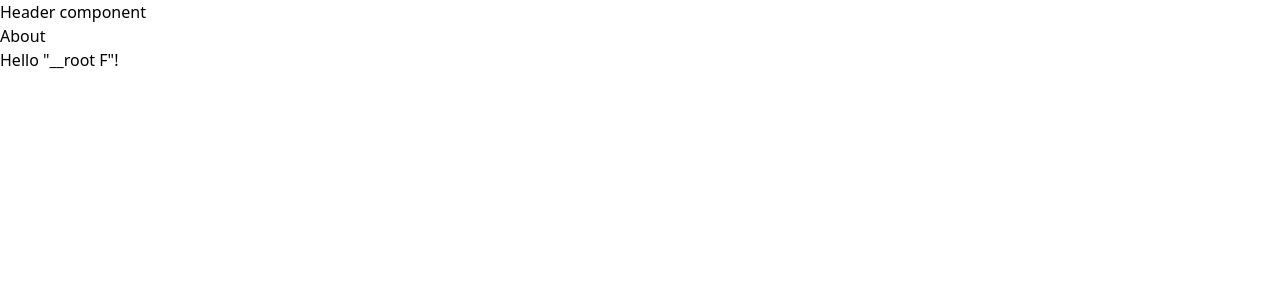
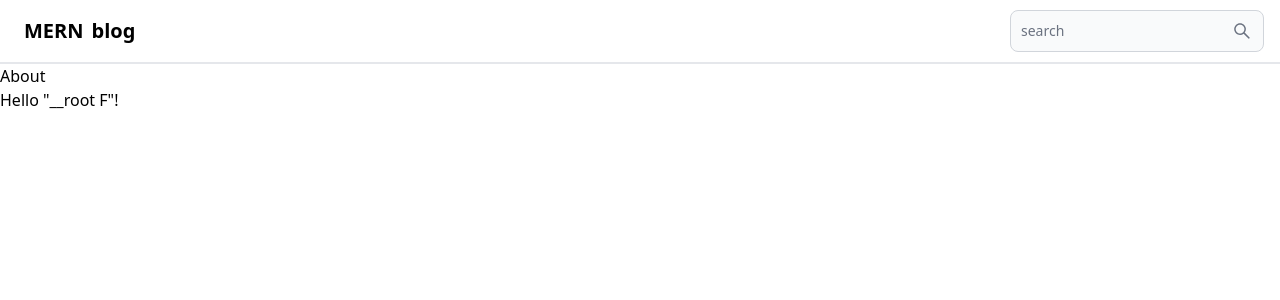
Before and after one commit to carlosmuerto/MERN-BLog, a React (Vite) app in the folder client/: page /about in a window 1280 px wide. Shown: the top 300 px of the page. Built offline with nearby package versions, Linux system fonts and the light colour scheme.

Commit message:
add logo searchbar/button

```diff
--- a/client/src/components/header/index.tsx
+++ b/client/src/components/header/index.tsx
@@ -1,11 +1,40 @@
-import React from 'react'
+import { Link } from "@tanstack/react-router";
+import { Button, Navbar, TextInput } from "flowbite-react";
+import React from "react";
+import { AiOutlineSearch } from "react-icons/ai";
+import { FaMoon } from "react-icons/fa";
 
 // type Props = {}
 
 const Header = () => {
-  return (
-    <div>Header component</div>
-  )
-}
+	return (
+		<Navbar className="border-b-2">
+			<Link to="/" className="self-center whitespace-nowrap text-sm sm:text-xl font-semibold dark:text-white">
+				<span className="px-2 py-1 font-bold">MERN</span>
+				blog
+			</Link>
 
-export default Header
+			<form>
+				<TextInput
+					className="hidden lg:inline"
+					type="text"
+					placeholder="search"
+					rightIcon={AiOutlineSearch}
+				/>
+			</form>
+
+			<Button className="w-12 h-10 lg:hidden" color="gray">
+				<AiOutlineSearch />
+			</Button>
+
+{/*
+			<Link to="/" className=" [&.active]:font-bold">
+				<span>MERN</span>
+				blog
+			</Link> */}
+
+		</Navbar>
+	);
+};
+
+export default Header;
```
